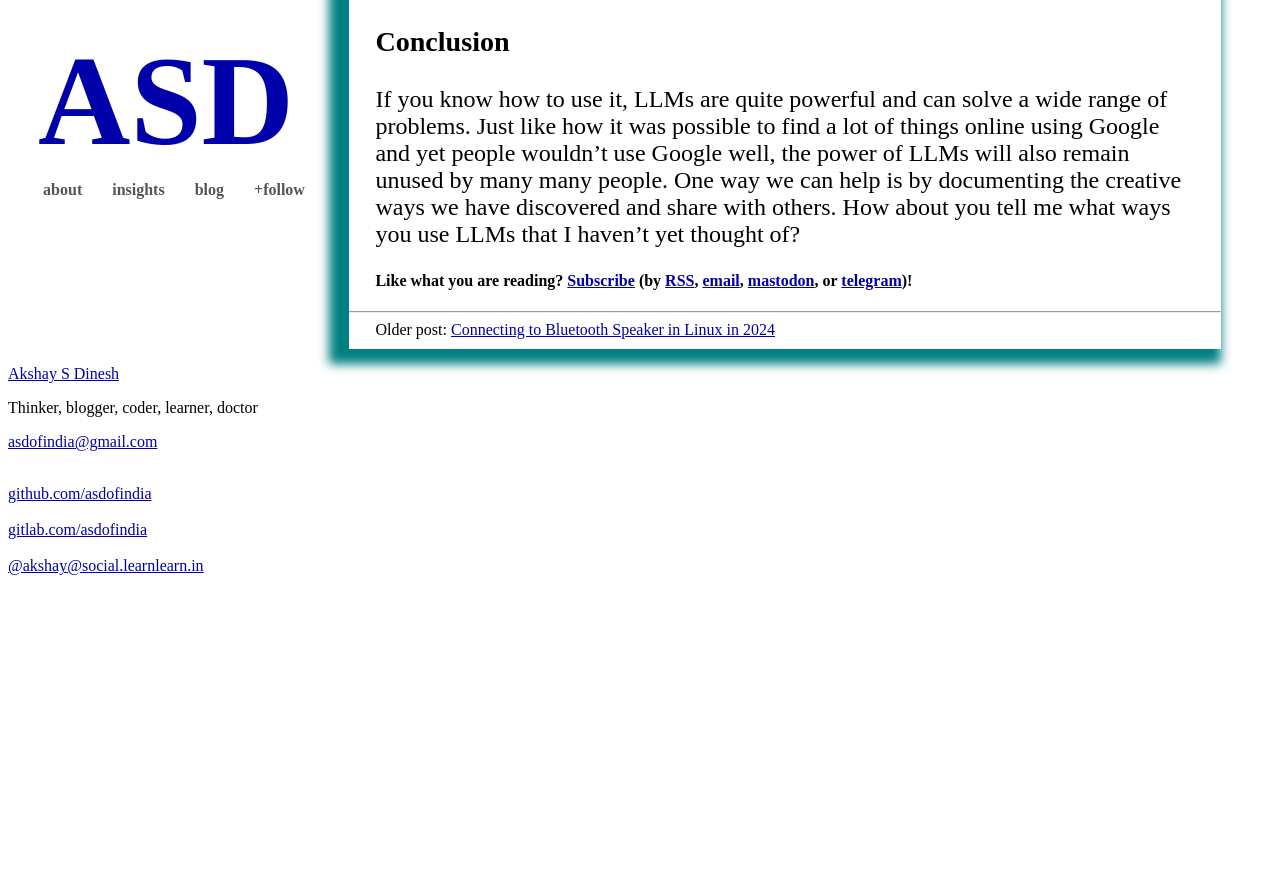
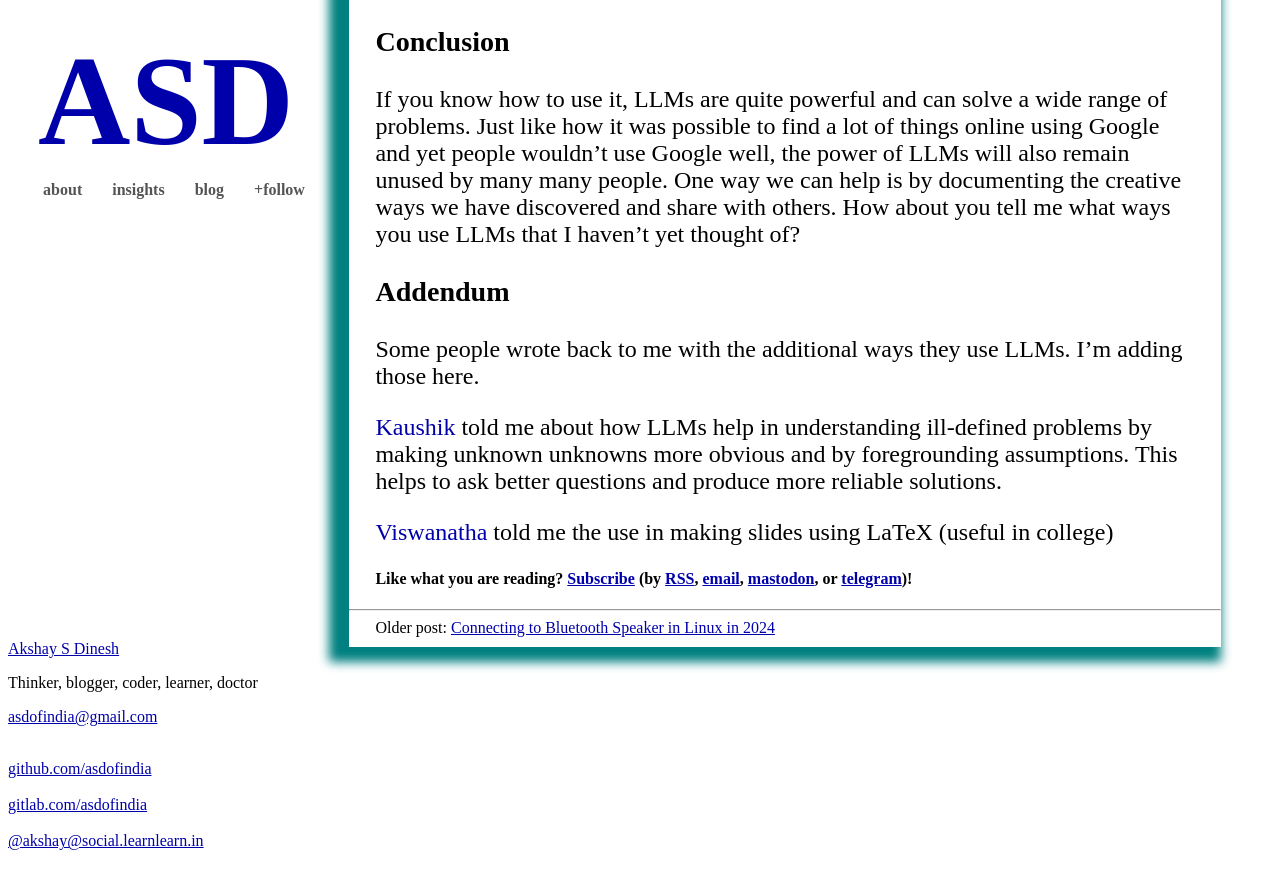
Before and after one commit to asdofindia/asdofindia.github.io, a Jekyll site: the page built from _posts/2024-09-25-how-i-use-llm-2024.md, in a window 1280 px wide and 900 px high, scrolled down 3649 px. Shown: the top 889 px of the window. Built offline with Jekyll 4.4.1, drawn with Linux system fonts in a browser that asks for light colours; before the commit the page ends 4251 px from its top, so only the background shows below that.

Commit message:
add kaushik and viswanatha's points

```diff
--- a/_posts/2024-09-25-how-i-use-llm-2024.md
+++ b/_posts/2024-09-25-how-i-use-llm-2024.md
@@ -94,3 +94,11 @@ Give it what you have, and ask it to give you a recipe. Eg:
 ### Conclusion ###
 
 If you know how to use it, LLMs are quite powerful and can solve a wide range of problems. Just like how it was possible to find a lot of things online using Google and yet people wouldn't use Google well, the power of LLMs will also remain unused by many many people. One way we can help is by documenting the creative ways we have discovered and share with others. How about you tell me what ways you use LLMs that I haven't yet thought of?
+
+### Addendum ###
+
+Some people wrote back to me with the additional ways they use LLMs. I'm adding those here.
+
+[Kaushik](https://linktr.ee/kaushik.kakdey) told me about how LLMs help in understanding ill-defined problems by making unknown unknowns more obvious and by foregrounding assumptions. This helps to ask better questions and produce more reliable solutions.
+
+[Viswanatha](https://blog.animaregem.me/) told me the use in making slides using LaTeX (useful in college)
```
